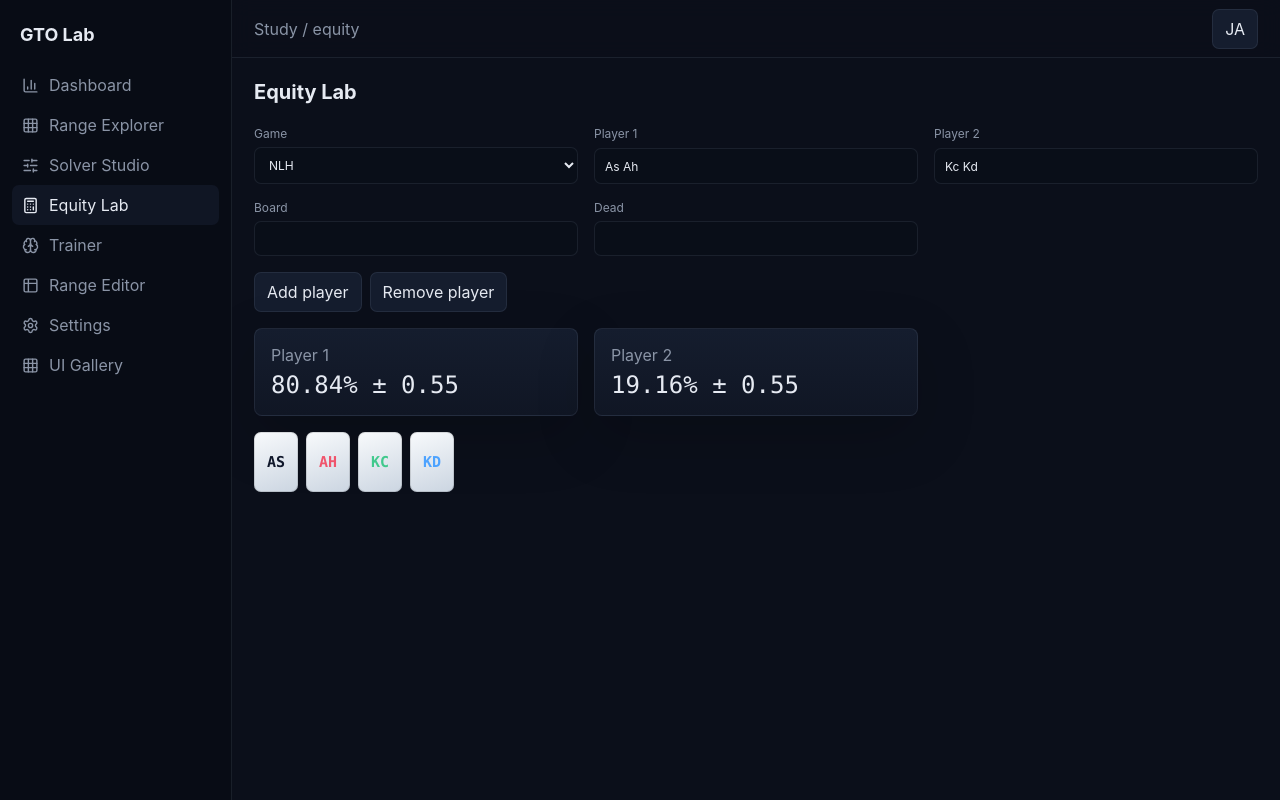
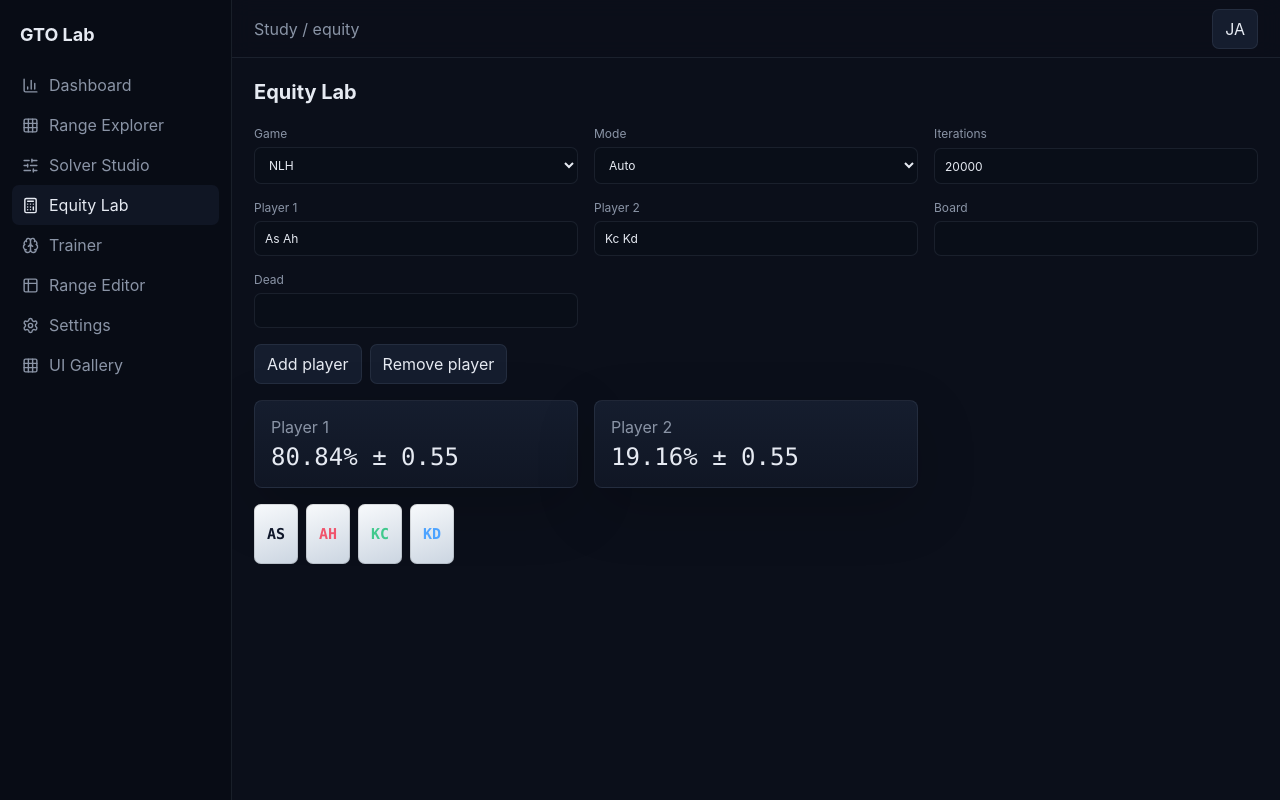
Before and after one commit to Azamarusuisan/wizard, a React (Vite) app in the folder apps/web/: page / in a window 1280 px wide. Both pictures are taken after a click on the button "Equity Lab". Built offline with nearby package versions, Linux system fonts and the light colour scheme.

Commit message:
Add Equity Lab mode controls

```diff
--- a/apps/web/src/pages/Pages.tsx
+++ b/apps/web/src/pages/Pages.tsx
@@ -125,6 +125,8 @@ export function SolverStudio() {
 
 export function EquityLab() {
   const [game, setGame] = useState<Game>("NLH");
+  const [mode, setMode] = useState<"auto" | "exact" | "mc">("auto");
+  const [iterations, setIterations] = useState(20000);
   const [players, setPlayers] = useState(["As Ah", "Kc Kd"]);
   const [board, setBoard] = useState("");
   const [dead, setDead] = useState("");
@@ -132,11 +134,12 @@ export function EquityLab() {
   const setPlayer = (index: number, value: string) => setPlayers((xs) => xs.map((x, i) => i === index ? value : x));
   const calc = useMemo(() => {
     try {
-      return { rows: equity(players.map((p) => ({ cards: parse(p) })), parse(board), game, board.trim() ? 0 : 20000, 11, parse(dead)), error: "" };
+      const samples = mode === "exact" ? 0 : mode === "mc" ? Math.max(1, iterations) : board.trim() ? 0 : Math.max(1, iterations);
+      return { rows: equity(players.map((p) => ({ cards: parse(p) })), parse(board), game, samples, 11, parse(dead)), error: "" };
     } catch (err) {
       return { rows: [], error: err instanceof Error ? err.message : "invalid equity input" };
     }
-  }, [players, board, dead, game]);
+  }, [players, board, dead, game, mode, iterations]);
   const cards = useMemo(() => {
     try { return parse(players.join(" ")); } catch { return []; }
   }, [players]);
@@ -145,6 +148,8 @@ export function EquityLab() {
       <h1 className="title">Equity Lab</h1>
       <div className="grid cols-3">
         <label className="field">Game<select value={game} onChange={(e) => setGame(e.target.value as Game)}><option>NLH</option><option>PLO4</option><option>PLO5</option></select></label>
+        <label className="field">Mode<select value={mode} onChange={(e) => setMode(e.target.value as "auto" | "exact" | "mc")}><option value="auto">Auto</option><option value="exact">Exact</option><option value="mc">MC</option></select></label>
+        <label className="field">Iterations<input type="number" min="1" value={iterations} onChange={(e) => setIterations(Number(e.target.value))} /></label>
         {players.map((player, i) => <label className="field" key={i}>Player {i + 1}<input value={player} onChange={(e) => setPlayer(i, e.target.value)} /></label>)}
         <label className="field">Board<input value={board} onChange={(e) => setBoard(e.target.value)} aria-label="Board cards example Ah Kd 7c" /></label>
         <label className="field">Dead<input value={dead} onChange={(e) => setDead(e.target.value)} aria-label="Dead cards example Ac Td" /></label>
```
Also changed, not shown: 3 other files (tests, documents, lock files or other folders).
